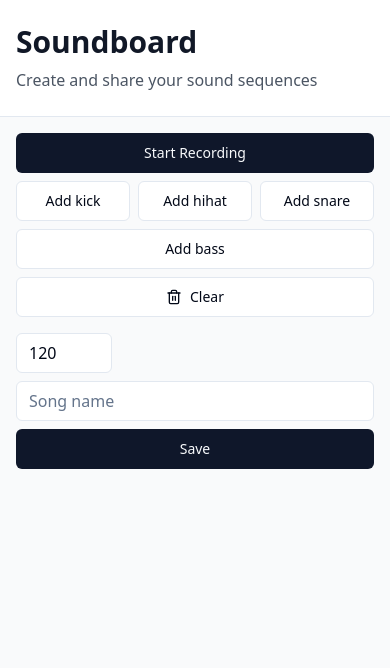
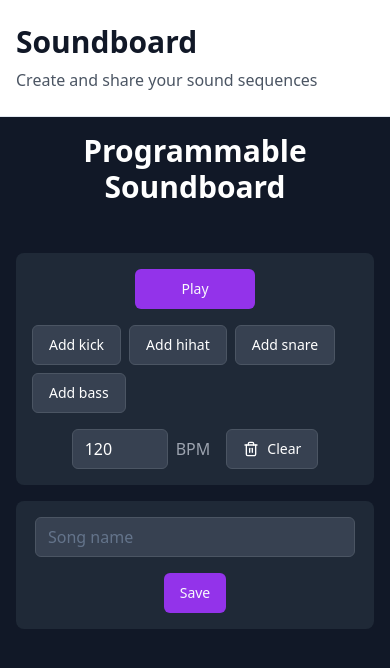
Before and after one commit to sungat1/song-share-simplifier-631, a React (Vite) app: page / in a window 390 px wide. Shown: the top 668 px of the page. Built offline with nearby package versions, Linux system fonts and the light colour scheme.

Commit message:
Update styling and responsiveness
Enhance the visual styling to align more closely with the provided example. Improve the responsive design and incorporate any missing features identified in the example.
[skip gpt_engineer]

```diff
--- a/src/components/Soundboard.tsx
+++ b/src/components/Soundboard.tsx
@@ -27,65 +27,83 @@ const Soundboard: React.FC = () => {
   } = useSoundboard();
 
   return (
-    <div className="w-full max-w-7xl mx-auto p-4 space-y-6">
-      <div className="flex flex-col space-y-4 md:space-y-0 md:flex-row md:items-center md:justify-between">
-        <div className="flex flex-wrap items-center gap-2">
+    <div className="min-h-screen bg-gray-900 text-white p-4">
+      <div className="max-w-7xl mx-auto space-y-8">
+        <div className="flex flex-col space-y-4">
+          <h1 className="text-3xl font-bold text-center mb-8">Programmable Soundboard</h1>
+
+          {/* Controls Section */}
+          <div className="flex flex-wrap gap-4 justify-center items-center bg-gray-800 p-4 rounded-lg">
             <Button
               onClick={isRecording ? stopRecording : startRecording}
               variant={isRecording ? "destructive" : "default"}
-            className="w-full sm:w-auto"
+              className="min-w-[120px] bg-purple-600 hover:bg-purple-700"
             >
-            {isRecording ? 'Stop Recording' : 'Start Recording'}
+              {isRecording ? 'Stop' : 'Play'}
             </Button>
+
             <div className="flex flex-wrap gap-2">
               {Object.keys(predefinedSounds).map((soundType) => (
                 <Button
                   key={soundType}
                   onClick={() => addSound(soundType as keyof typeof predefinedSounds)}
                   variant="outline"
-                className="flex-1 sm:flex-none"
+                  className="bg-gray-700 hover:bg-gray-600 border-gray-600"
                 >
                   Add {soundType}
                 </Button>
               ))}
             </div>
+
+            <div className="flex items-center gap-2">
+              <Input
+                type="number"
+                placeholder="BPM"
+                value={globalBPM}
+                onChange={(e) => setGlobalBPM(Number(e.target.value))}
+                className="w-24 bg-gray-700 border-gray-600 text-white"
+                min={40}
+                max={200}
+              />
+              <span className="text-gray-400">BPM</span>
+            </div>
+
             <Button
               variant="outline"
               onClick={clearBoard}
-            className="flex items-center gap-2 w-full sm:w-auto"
+              className="bg-gray-700 hover:bg-gray-600 border-gray-600 flex items-center gap-2"
             >
               <Trash2 className="w-4 h-4" />
               Clear
             </Button>
           </div>
-        <div className="flex flex-col sm:flex-row items-stretch sm:items-center gap-2 w-full md:w-auto">
-          <Input
-            type="number"
-            placeholder="BPM"
-            value={globalBPM}
-            onChange={(e) => setGlobalBPM(Number(e.target.value))}
-            className="w-24"
-            min={40}
-            max={200}
-          />
+
+          {/* Song Management */}
+          <div className="flex flex-wrap gap-4 items-center justify-center bg-gray-800 p-4 rounded-lg">
             <Input
               placeholder="Song name"
               value={songName}
               onChange={(e) => setSongName(e.target.value)}
-            className="flex-1"
+              className="max-w-xs bg-gray-700 border-gray-600 text-white"
             />
-          <Button onClick={saveSong} className="w-full sm:w-auto">Save</Button>
+            <Button
+              onClick={saveSong}
+              className="bg-purple-600 hover:bg-purple-700"
+            >
+              Save
+            </Button>
           </div>
         </div>
 
-      <div className="grid grid-cols-1 sm:grid-cols-2 lg:grid-cols-3 xl:grid-cols-4 gap-4">
+        {/* Sound Patterns Grid */}
+        <div className="grid grid-cols-1 sm:grid-cols-2 lg:grid-cols-2 xl:grid-cols-3 gap-6">
           {sounds.map((sound) => (
             <div
               key={sound.id}
-            className="p-4 bg-white rounded-lg shadow-sm border flex flex-col gap-4"
+              className="bg-gray-800 rounded-lg p-6 space-y-4"
             >
               <div className="flex items-center justify-between">
-              <span className="capitalize">{sound.name}</span>
+                <span className="capitalize text-lg font-medium">{sound.name}</span>
                 <div className="flex items-center gap-2">
                   <Button
                     size="sm"
@@ -96,6 +114,7 @@ const Soundboard: React.FC = () => {
                         recordSound(sound);
                       }
                     }}
+                    className="bg-purple-600 hover:bg-purple-700"
                   >
                     {sound.isPlaying ? 'Stop' : 'Play'}
                   </Button>
@@ -103,14 +122,15 @@ const Soundboard: React.FC = () => {
                     size="sm"
                     variant="ghost"
                     onClick={() => removeSound(sound.id)}
+                    className="hover:bg-gray-700"
                   >
                     Remove
                   </Button>
                 </div>
               </div>
 
-            <div className="flex flex-col gap-2">
-              <span className="text-sm text-gray-600">Pattern:</span>
+              <div className="space-y-2">
+                <span className="text-sm text-gray-400">Pattern:</span>
                 <ToggleGroup
                   type="multiple"
                   value={sound.pattern?.map((v, i) => v ? i.toString() : '').filter(Boolean)}
@@ -121,14 +141,14 @@ const Soundboard: React.FC = () => {
                     });
                     updatePattern(sound.id, newPattern);
                   }}
-                className="flex flex-wrap gap-1"
+                  className="grid grid-cols-8 sm:grid-cols-16 gap-1"
                 >
                   {Array(16).fill(0).map((_, i) => (
                     <ToggleGroupItem
                       key={i}
                       value={i.toString()}
                       aria-label={`Step ${i + 1}`}
-                    className="w-8 h-8 data-[state=on]:bg-primary data-[state=on]:text-primary-foreground"
+                      className="w-8 h-8 bg-gray-700 data-[state=on]:bg-purple-600 data-[state=on]:text-white border-gray-600"
                     >
                       {i + 1}
                     </ToggleGroupItem>
@@ -140,13 +160,13 @@ const Soundboard: React.FC = () => {
         </div>
 
         {recordedSounds.length > 0 && (
-        <div className="mt-8">
+          <div className="bg-gray-800 p-6 rounded-lg">
             <h2 className="text-xl font-semibold mb-4">Recorded Sequence</h2>
             <div className="flex flex-wrap gap-2">
               {recordedSounds.map((sound, index) => (
                 <div
                   key={`${sound.id}-${index}`}
-                className="px-3 py-1 bg-gray-100 rounded-full text-sm"
+                  className="px-3 py-1 bg-gray-700 rounded-full text-sm"
                 >
                   {sound.name}
                 </div>
@@ -155,6 +175,7 @@ const Soundboard: React.FC = () => {
           </div>
         )}
       </div>
+    </div>
   );
 };
 
--- a/src/index.css
+++ b/src/index.css
@@ -33,22 +33,6 @@
     --ring: 222.2 84% 4.9%;
 
     --radius: 0.5rem;
-
-    --sidebar-background: 0 0% 98%;
-
-    --sidebar-foreground: 240 5.3% 26.1%;
-
-    --sidebar-primary: 240 5.9% 10%;
-
-    --sidebar-primary-foreground: 0 0% 98%;
-
-    --sidebar-accent: 240 4.8% 95.9%;
-
-    --sidebar-accent-foreground: 240 5.9% 10%;
-
-    --sidebar-border: 220 13% 91%;
-
-    --sidebar-ring: 217.2 91.2% 59.8%;
   }
 
   .dark {
@@ -79,14 +63,6 @@
     --border: 217.2 32.6% 17.5%;
     --input: 217.2 32.6% 17.5%;
     --ring: 212.7 26.8% 83.9%;
-    --sidebar-background: 240 5.9% 10%;
-    --sidebar-foreground: 240 4.8% 95.9%;
-    --sidebar-primary: 224.3 76.3% 48%;
-    --sidebar-primary-foreground: 0 0% 100%;
-    --sidebar-accent: 240 3.7% 15.9%;
-    --sidebar-accent-foreground: 240 4.8% 95.9%;
-    --sidebar-border: 240 3.7% 15.9%;
-    --sidebar-ring: 217.2 91.2% 59.8%;
   }
 }
 
@@ -99,3 +75,22 @@
     @apply bg-background text-foreground;
   }
 }
+
+/* Custom Scrollbar */
+::-webkit-scrollbar {
+  width: 8px;
+  height: 8px;
+}
+
+::-webkit-scrollbar-track {
+  background: #1a1a1a;
+}
+
+::-webkit-scrollbar-thumb {
+  background: #4a4a4a;
+  border-radius: 4px;
+}
+
+::-webkit-scrollbar-thumb:hover {
+  background: #555;
+}
```
Lines whose indentation alone changed are shown as unchanged.
